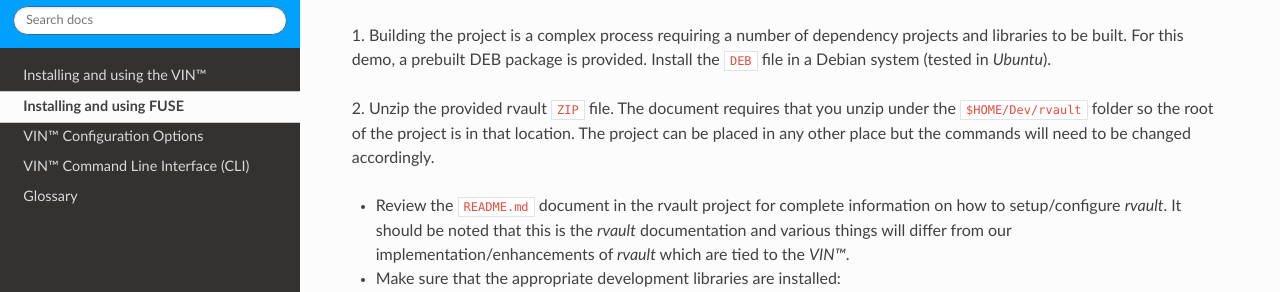
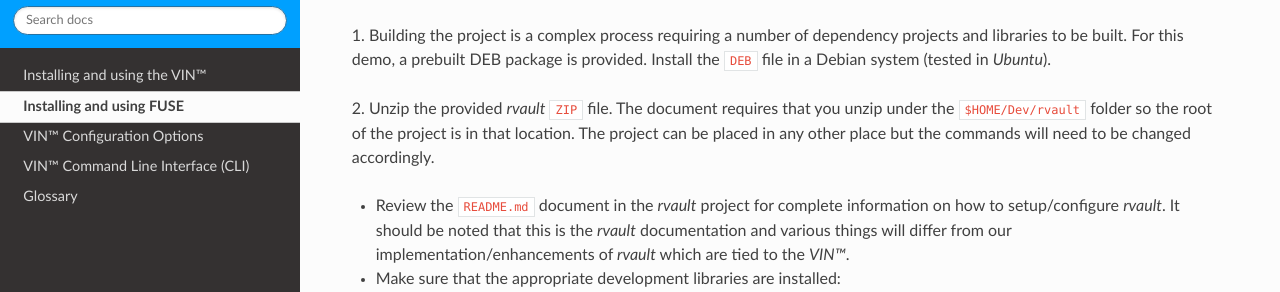
Before and after one commit to Market-Insight-Solutions-LLC/vin-developer-guide, a Sphinx documentation site: the page built from docs/source/vin_fuse.rst, in a window 1280 px wide and 900 px high. Shown: the part 136-428 px from the top of the window. Built offline with Sphinx 7.4.7 and the Read the Docs theme 2.0.0, drawn with Linux system fonts in a browser that asks for light colours; some of the changed text lies outside the part shown.

Commit message:
minor changes

```diff
--- a/docs/source/vin_fuse.rst
+++ b/docs/source/vin_fuse.rst
@@ -6,9 +6,9 @@ Installing and using FUSE
 \1\. Building the project is a complex process requiring a number of dependency projects and libraries to be built. For this demo, a prebuilt DEB package is provided. Install the ``DEB`` file in a Debian system (tested in *Ubuntu*).
 
 
-\2\. Unzip the provided rvault ``ZIP`` file. The document requires that you unzip under the ``$HOME/Dev/rvault`` folder so the root of the project is in that location. The project can be placed in any other place but the commands will need to be changed accordingly.
+\2\. Unzip the provided *rvault* ``ZIP`` file. The document requires that you unzip under the ``$HOME/Dev/rvault`` folder so the root of the project is in that location. The project can be placed in any other place but the commands will need to be changed accordingly.
 
-* Review the ``README.md`` document in the rvault project for complete information on how to setup/configure *rvault*. It should be noted that this is the *rvault* documentation and various things will differ from our implementation/enhancements of *rvault* which are tied to the *VIN™*.
+* Review the ``README.md`` document in the *rvault* project for complete information on how to setup/configure *rvault*. It should be noted that this is the *rvault* documentation and various things will differ from our implementation/enhancements of *rvault* which are tied to the *VIN™*.
 * Make sure that the appropriate development libraries are installed:
 
   * ``sudo apt install -y libssl-dev``
@@ -116,7 +116,7 @@ Installing and using FUSE
           }
         }
 
-* Copying a file, either through the *Navigator* interface or via standard commands (``cp``) into the target/share folder should start a share in the VIN to the peer ``192.0.2.0:9090``. On a successful share the received file is saved on the peer machine (defaults location: ``/opt/VIN/outputs)``.
+* Copying a file, either through the *Navigator* interface or via standard commands (``cp``) into the target/share folder should start a share in the *VIN™* to the peer ``192.0.2.0:9090``. On a successful share the received file is saved on the peer machine (defaults location: ``/opt/VIN/outputs)``.
 
   * Example copy: ``cp somefile.txt /home/<user>/target/share``
 
```
